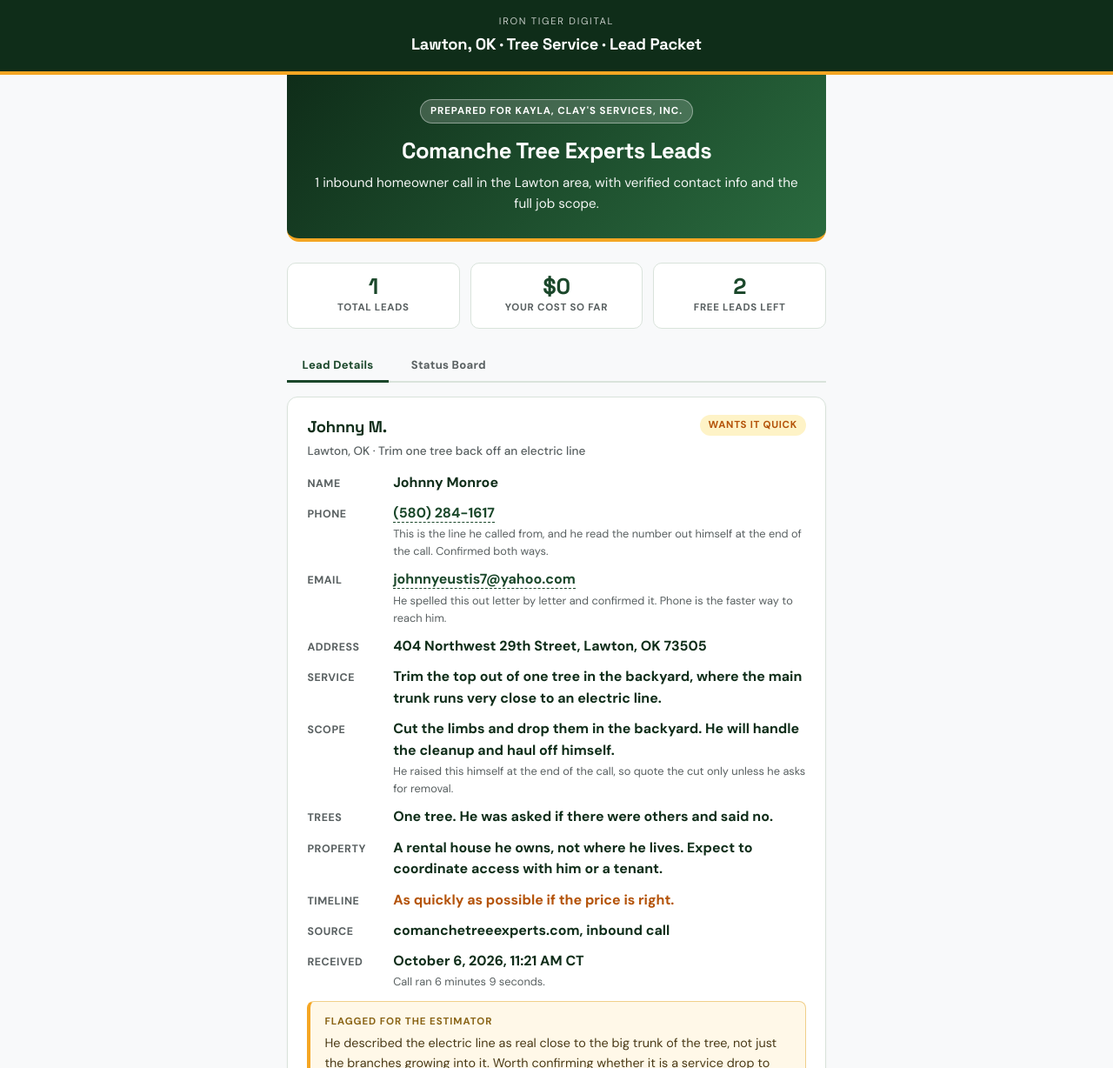
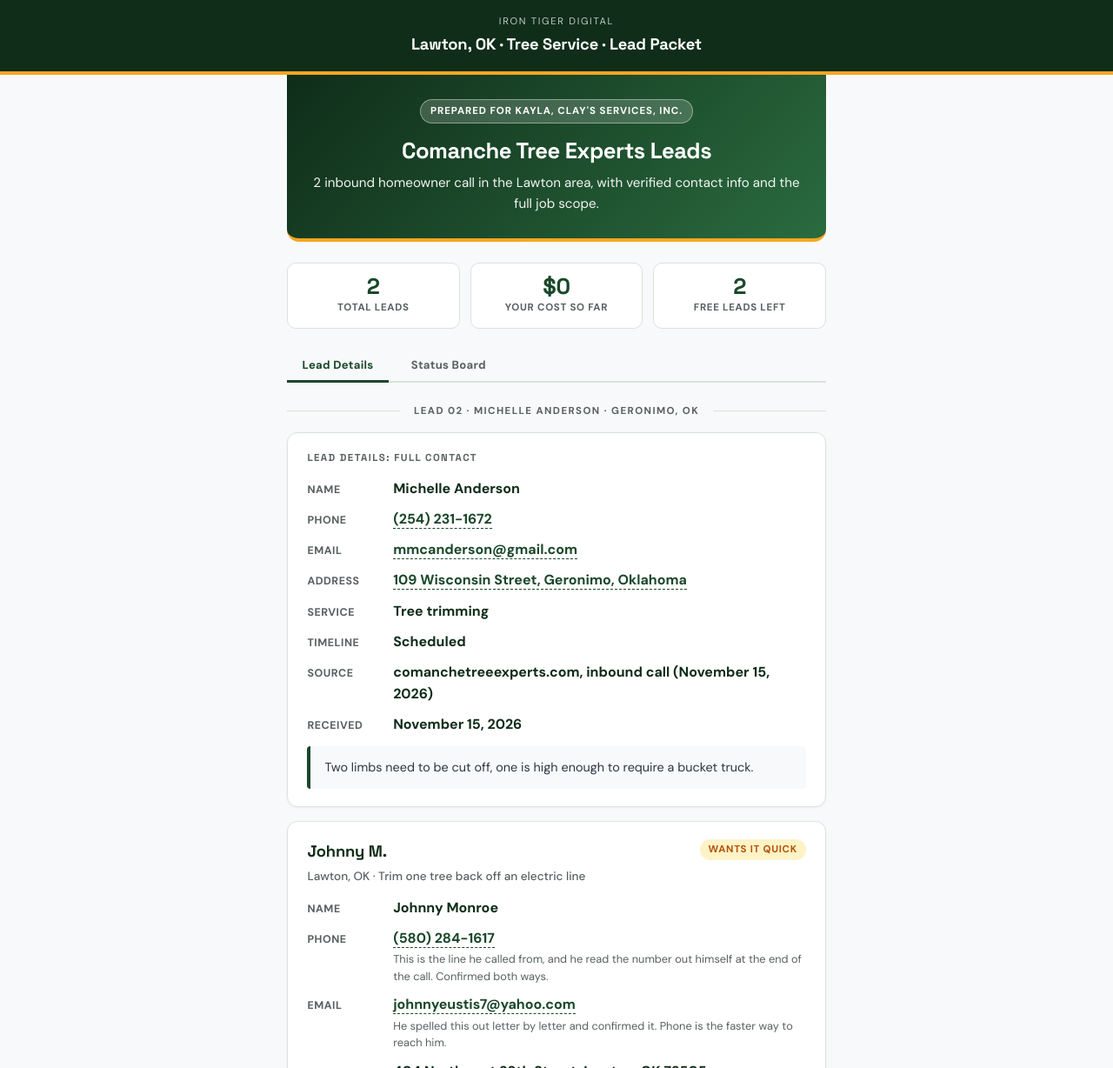
Before and after one commit to deme-cyber11/lawton-tree-service, a plain HTML site: page leads/clays-services/index.html in a window 1280 px wide. Shown: the top 1228 px of the page at 87% size. Drawn offline with Linux system fonts and the light colour scheme; no server answers.

Commit message:
lead: Michelle Anderson (Lead 02) — card + status board row (auto, approved by Costa)

```diff
--- a/leads/clays-services/index.html
+++ b/leads/clays-services/index.html
@@ -272,6 +272,46 @@ h1, h2, h3, .lead-title, .summary-stat .val, .cta-card h3 {
 
 <div id="tab-leads" class="tab-panel active">
 
+<div class="lead-divider"><span>Lead 02 · Michelle Anderson · Geronimo, OK</span></div>
+
+<div class="card">
+  <h3>Lead details: full contact</h3>
+  <div class="field">
+    <span class="label">Name</span>
+    <span class="value">Michelle Anderson</span>
+  </div>
+  <div class="field">
+    <span class="label">Phone</span>
+    <span class="value"><a href="tel:+12542311672">(254) 231-1672</a></span>
+  </div>
+  <div class="field">
+    <span class="label">Email</span>
+    <span class="value"><a href="mailto:mmcanderson@gmail.com">mmcanderson@gmail.com</a></span>
+  </div>
+  <div class="field">
+    <span class="label">Address</span>
+    <span class="value"><a href="https://maps.google.com/?q=109+Wisconsin+Street%2C+Geronimo%2C+Oklahoma" target="_blank" rel="noopener">109 Wisconsin Street, Geronimo, Oklahoma</a></span>
+  </div>
+  <div class="field">
+    <span class="label">Service</span>
+    <span class="value">Tree trimming</span>
+  </div>
+  <div class="field">
+    <span class="label">Timeline</span>
+    <span class="value">Scheduled</span>
+  </div>
+  <div class="field">
+    <span class="label">Source</span>
+    <span class="value">comanchetreeexperts.com, inbound call (November 15, 2026)</span>
+  </div>
+  <div class="field">
+    <span class="label">Received</span>
+    <span class="value"><span class="timestamp">November 15, 2026</span></span>
+  </div>
+  <div class="note">Two limbs need to be cut off, one is high enough to require a bucket truck.</div>
+</div>
+
+
 <!-- Lead: Johnny M. -->
 <div class="card">
   <div class="card-header">
@@ -351,6 +391,10 @@ h1, h2, h3, .lead-title, .summary-stat .val, .cta-card h3 {
 <div id="tab-status" class="tab-panel">
   <div class="sb-wrap">
     <div class="sb-header"><span>Lead</span><span>Notes</span><span>Status</span></div>
+    <div class="sb-row">
+      <div><div class="sb-name">Lead 02 · Michelle Anderson</div><div class="sb-desc">109 Wisconsin Street, Geronimo · Tree trimming</div></div>
+      <button class="sb-badge" data-id="michelle-anderson" data-status="Active" onclick="cycleStatus(this)">Active</button>
+    </div>
     <div class="sb-row">
       <div><div class="sb-name">Johnny M.</div><div class="sb-desc">404 Northwest 29th Street, Lawton &middot; Trim one tree off an electric line</div></div>
       <button class="sb-badge" data-id="johnny-monroe" data-status="Active" onclick="cycleStatus(this)">Active</button>
```
